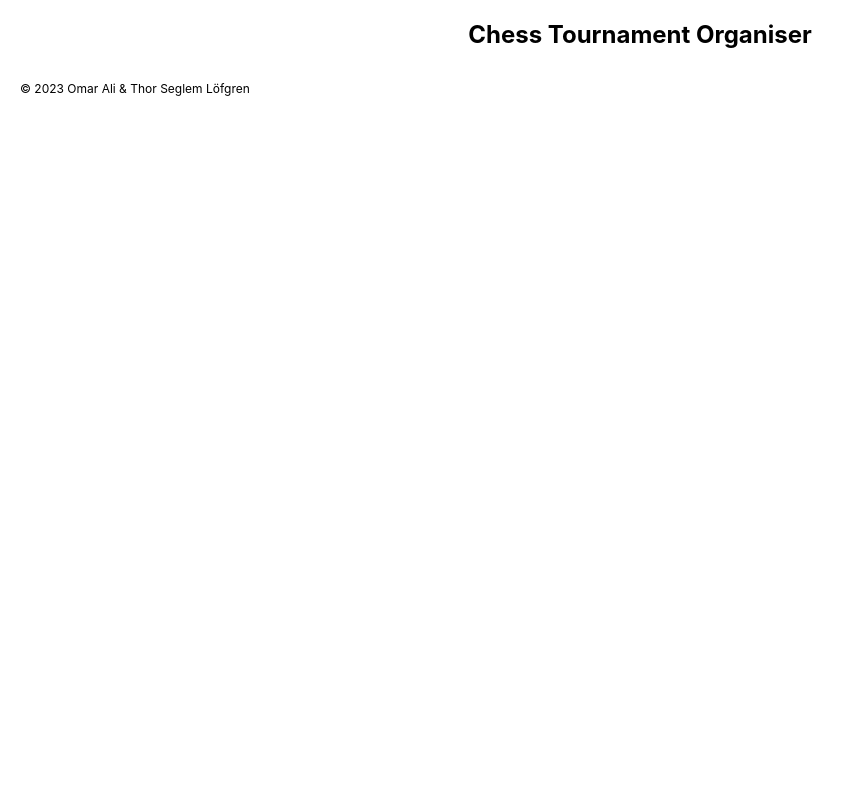
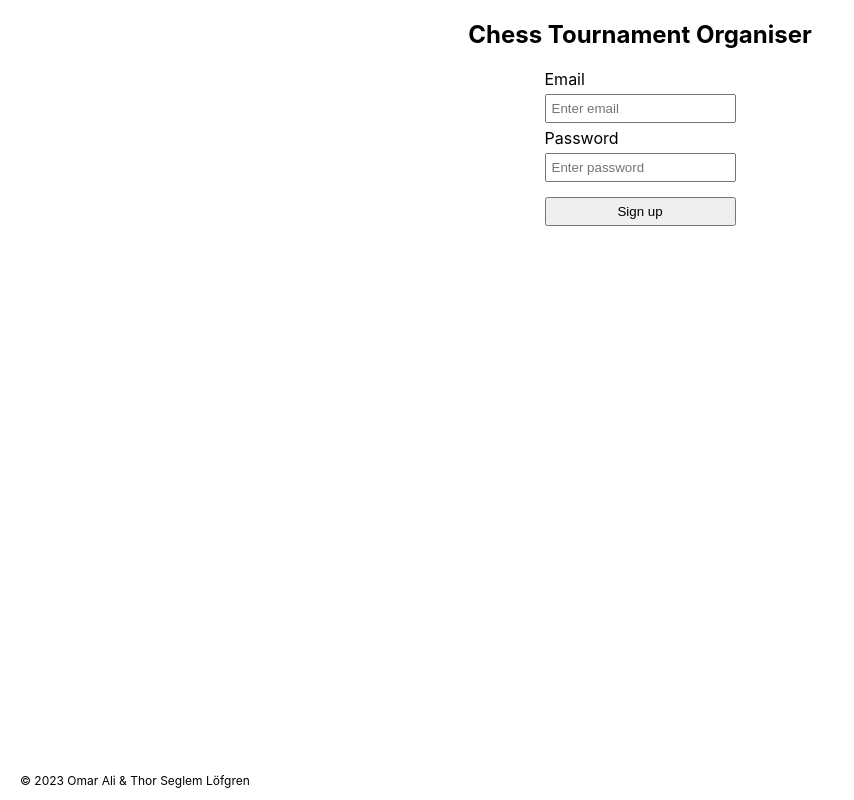
Before and after one commit to Thorl/chess-tournament-organiser-client, a React (Create React App) app: page /signup in a window 1280 px wide. Shown: the whole page, without its empty margins (0-854 px from the left). Built offline with nearby package versions, Linux system fonts and the light colour scheme.

Commit message:
feat(signup page): Basic setup
- Create the basic setup for the signup page: a form that sends a post
request to the backend, and error handling.

```diff
--- a/package.json
+++ b/package.json
@@ -6,6 +6,7 @@
     "@testing-library/jest-dom": "^5.16.5",
     "@testing-library/react": "^13.4.0",
     "@testing-library/user-event": "^13.5.0",
+    "axios": "^1.3.4",
     "react": "^18.2.0",
     "react-dom": "^18.2.0",
     "react-router-dom": "^6.9.0",
--- a/src/Pages/Signup/SignupPage.jsx
+++ b/src/Pages/Signup/SignupPage.jsx
@@ -1 +1,68 @@
-export const SignupPage = () => {};
+import axios from "axios";
+
+import { useState } from "react";
+import { useNavigate } from "react-router-dom";
+
+import styles from "./SignupPage.module.css";
+
+export const SignupPage = () => {
+  const [email, setEmail] = useState("");
+  const [password, setPassword] = useState("");
+  const [errorMessage, setErrorMessage] = useState(null);
+
+  const navigate = useNavigate();
+
+  const handleEmailInput = (e) => {
+    setEmail(e.target.value);
+  };
+  const handlePasswordInput = (e) => {
+    setPassword(e.target.value);
+  };
+
+  const handleSubmit = async (e) => {
+    e.preventDefault();
+
+    const requestBody = { email, password };
+
+    try {
+      await axios.post("http://localhost:5005/auth/signup", requestBody);
+
+      navigate("/login");
+    } catch (error) {
+      const errorDescription = error.response.data.message;
+
+      console.log("Error: ", errorDescription);
+
+      setErrorMessage(errorDescription);
+    }
+  };
+
+  return (
+    <section className={styles.signup}>
+      <form className={styles.signup__form} onSubmit={handleSubmit}>
+        <label htmlFor="email">Email</label>
+        <input
+          type="text"
+          id="email"
+          placeholder="Enter email"
+          value={email}
+          onChange={handleEmailInput}
+          required
+        />
+        <label htmlFor="password">Password</label>
+        <input
+          type="password"
+          id="password"
+          placeholder="Enter password"
+          value={password}
+          onChange={handlePasswordInput}
+          required
+        />
+        <button className={styles.signup__form__btn}>Sign up</button>
+      </form>
+      {errorMessage && (
+        <p className={styles.signup__form__errorMessage}>{errorMessage}</p>
+      )}
+    </section>
+  );
+};
--- /dev/null
+++ b/src/Pages/Signup/SignupPage.module.css
@@ -0,0 +1,29 @@
+.signup {
+  display: flex;
+  flex-direction: column;
+  justify-content: flex-start;
+  align-items: center;
+  height: 100%;
+}
+
+.signup__form {
+  display: flex;
+  flex-direction: column;
+  gap: 5px;
+}
+
+.signup__form input {
+  padding: 5px;
+}
+
+.signup__form__btn {
+  margin-top: 10px;
+  padding: 5px 0;
+}
+
+.signup__form__errorMessage {
+  padding: 10px;
+
+  background-color: red;
+  color: #fff;
+}
```
Also changed, not shown: 1 other file (tests, documents, lock files or other folders).
